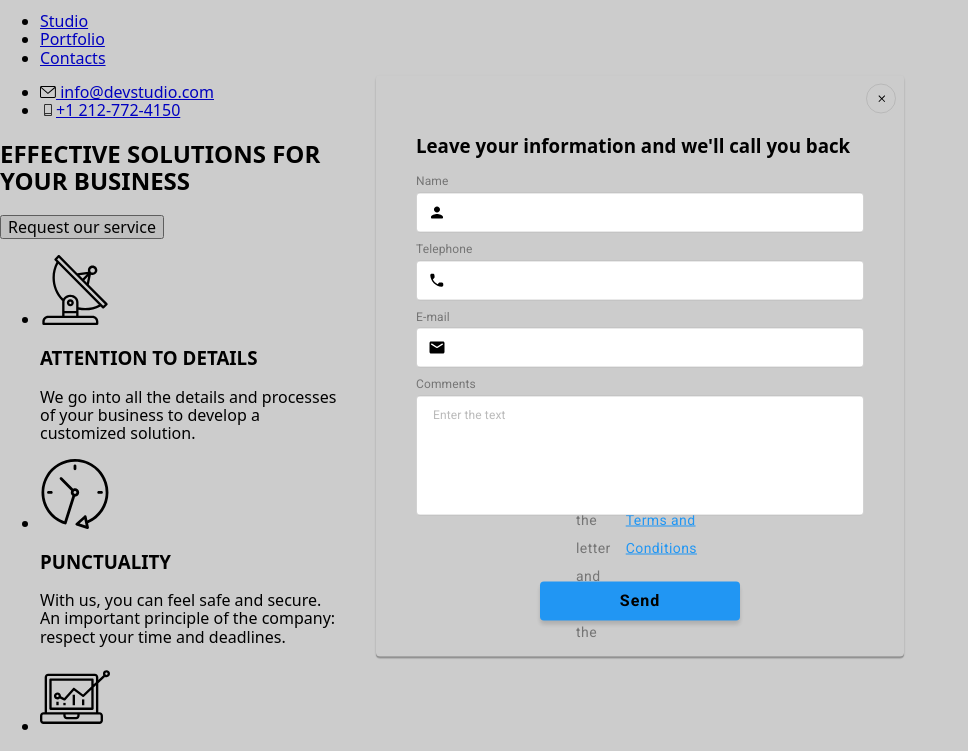
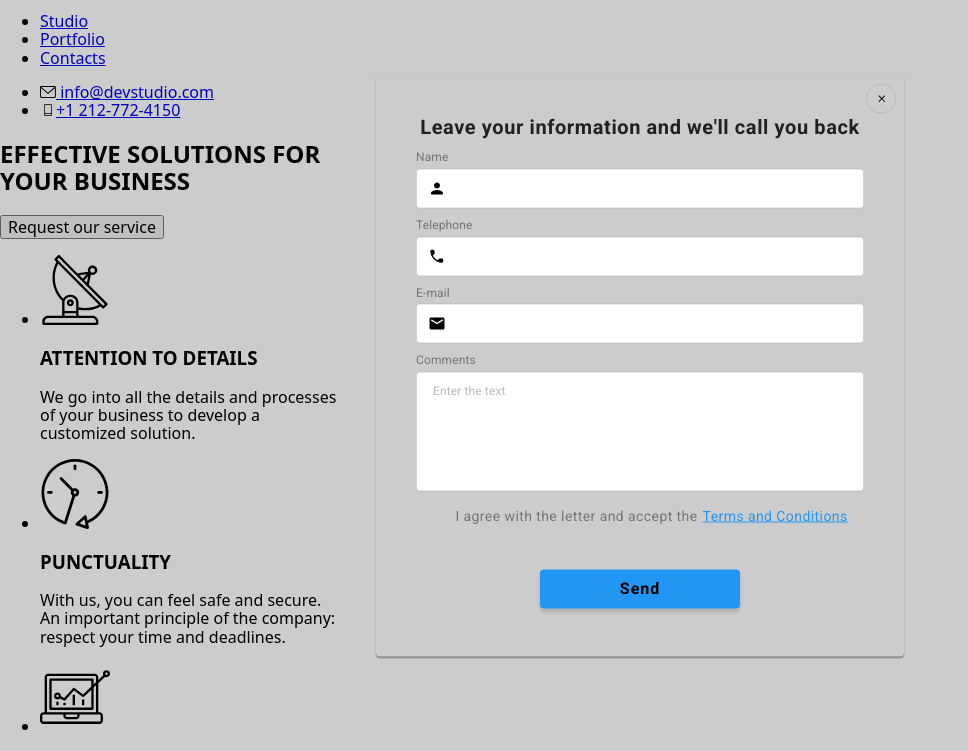
Before and after one commit to FlorinBejera2002/goit-markup-hw-07, a plain HTML site: page index.html in a window 1280 px wide. Both pictures are taken after a click on the button "Request our service". Shown: the part 34-785 px from the top of the page, without its empty margins (0-968 px from the left). Drawn offline with nearby package versions, Linux system fonts and the light colour scheme.

Commit message:
added sass for backdrop

```diff
--- a/index.html
+++ b/index.html
@@ -56,7 +56,8 @@
                     <span class="replace-checkbox">
                         <svg width="11" ; height="8px" ;>
                             <use href="./images/icons.svg#icon-check-mark"></use>
-                        </svg> q I agree with the letter and accept the<a href=""> Terms and Conditions</a>
+                        </svg></span>
+                         I agree with the letter and accept the<a href=""> Terms and Conditions</a>
                 </label>
 
 
--- a/sass/components/_backdrop.scss
+++ b/sass/components/_backdrop.scss
@@ -1,15 +1,25 @@
 @import '../utils/vars';
 
-.global-center{
+.global-center {
     display: flex;
     justify-content: center;
     align-items: center;
 }
-.form-item input:focus,
-.form-item textarea:focus {
-    transition: $efect-transition;
-    border: 1px solid $hover-color;
+
+.form-item {
+
+    &.input:focus,
+    &.textarea:focus {
+        transition: $efect-transition;
+        border: 1px solid $hover-color;
+    }
+     &.input:focus+svg {
+        fill: $hover-color;
+        transition: $efect-transition;
+    }
+
 }
+
 
 .form-item input:focus+svg {
     fill: $hover-color;
@@ -75,7 +85,7 @@
 
 .form-item-checkbox,
 .form-item-checkbox a {
-   @extend .global-center;
+    @extend .global-center;
     font-family: 'Roboto';
     font-style: normal;
     font-weight: 400;
@@ -191,7 +201,7 @@
     display: flex;
     justify-content: center;
     align-items: center;
-    fill: #000000;
+    fill: $logo-color;
 }
 
 .close-back:hover {
@@ -201,5 +211,14 @@
 }
 
 .title-modal {
-
+    font-family: 'Roboto';
+    font-style: normal;
+    font-weight: 700;
+    font-size: 20px;
+    line-height: 23px;
+    text-align: center;
+    letter-spacing: 0.03em;
+    margin: 0%;
+    color: $icon-color;
+    padding-bottom: 12px;
 }
```
Also changed, not shown: css/main.min.css.
